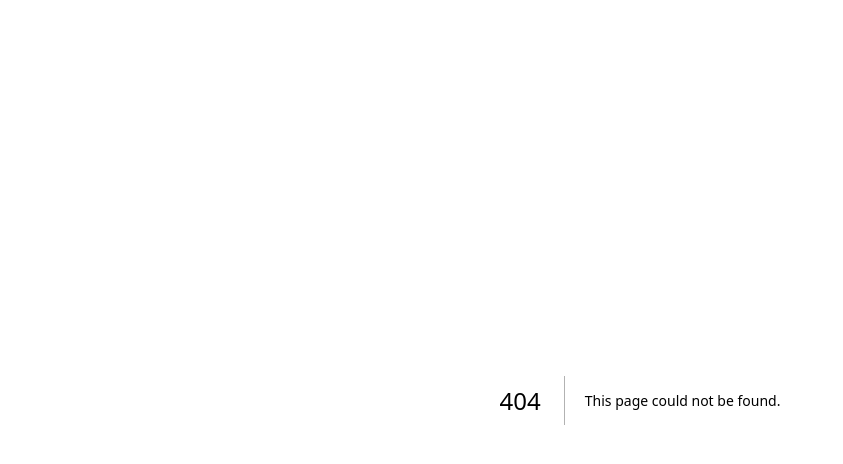
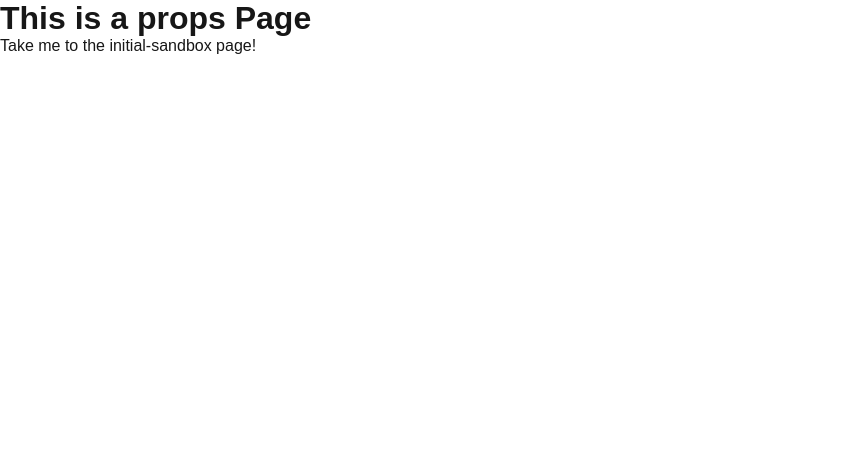
Before and after one commit to AnsonChung3/next-react-sandbox, a Next.js app in the folder next-react-sandbox/: page /link-props-page in a window 1280 px wide. Before the commit this address had no page. Shown: the top 464 px of the page, without its empty margins (0-843 px from the left). Built offline with nearby package versions, Linux system fonts and the light colour scheme.

Commit message:
Add test for Link component/client side navigation

```diff
--- /dev/null
+++ b/next-react-sandbox/src/app/link-props-page/page.js
@@ -0,0 +1,19 @@
+import Link from 'next/link';
+
+export default function LinkPropsPage() {
+    // this page is intentionally kept minimal to try out
+    // the Link component provided by Next
+    // according to docs, this is client side navigation
+    // appearance wise, it shows up like normal text,
+    // without the usual underline like a regular anchor tag
+    return (
+        <>
+            <div>
+                <h1>This is a props Page</h1>
+                <Link href={'/initial-sandbox'}>
+                    Take me to the initial-sandbox page!
+                </Link>
+            </div>
+        </>
+    );
+}
```
